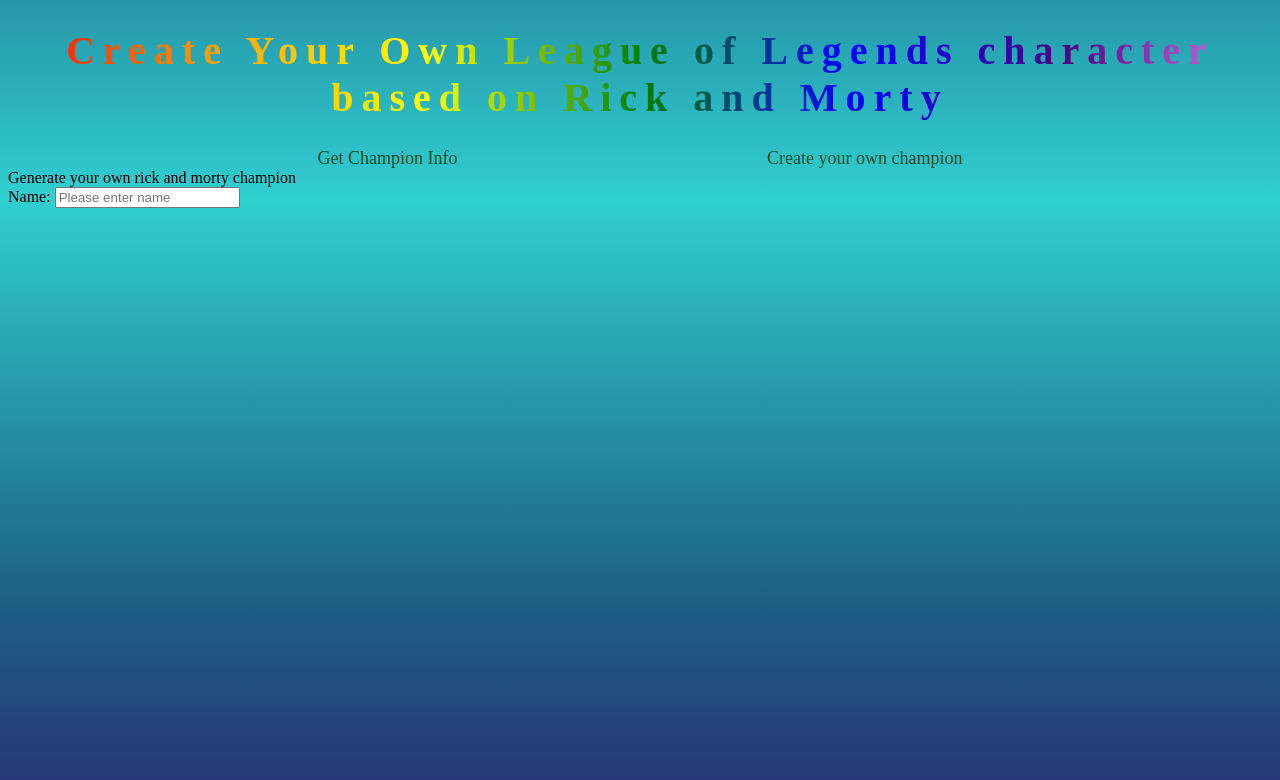
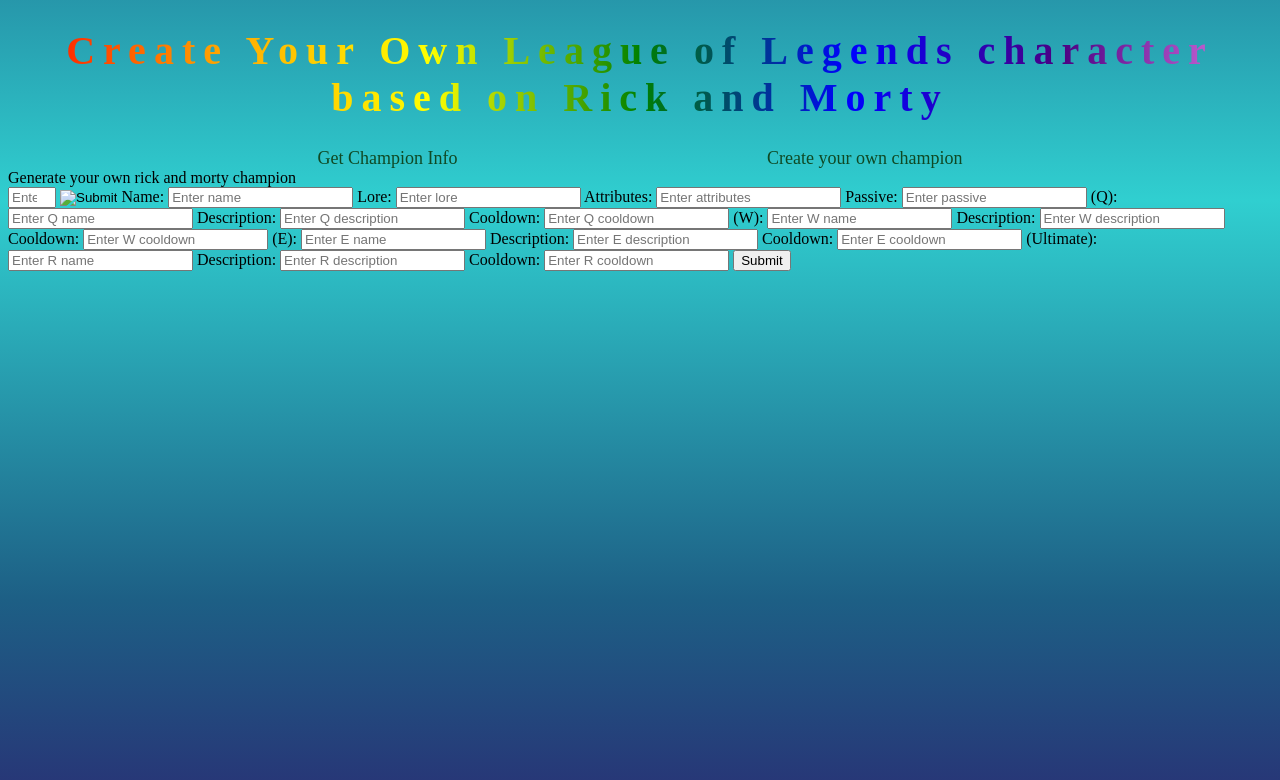
Before and after one commit to Jesse-Chong/project-front-end-portfolio, a website built with webpack: page create-your-own-LOL/index.html in a window 1280 px wide. Built offline with nearby package versions, Linux system fonts and the light colour scheme.

Commit message:
added a submit form

```diff
--- a/create-your-own-LOL/index.html
+++ b/create-your-own-LOL/index.html
@@ -24,8 +24,61 @@
         <div class="form-container">
             <div class="Generate champion">Generate your own rick and morty champion</div>
             <form id="champ-form">
-            <label for="name">Name:</label>
-            <input type="text" id="champ-form" placeholder="Please enter name" required/>
+            <label for="champ-id"></label>
+            <input type="number" id="champ-id" min=1 max=3 placeholder="Enter champ ID as a base" required/>
+
+            <label for="champ-img"></label>
+            <input type="image" id="champ-img" placeholder="Enter img url"/>
+
+            <label for="champ-name">Name:</label>
+            <input type="text" id="champ-name" placeholder="Enter name"/>
+
+            <label for="champ-lore">Lore:</label>
+            <input type="text" id="champ-lore" placeholder="Enter lore"/>
+
+            <label for="champ-attribute">Attributes:</label>
+            <input type="text" id="champ-attribute" placeholder="Enter attributes"/>
+
+            <label for="champ-passive">Passive:</label>
+            <input type="text" id="champ-passive" placeholder="Enter passive"/>
+
+            <label for="skill-q-name">(Q):</label>
+            <input type="text" id="skill-q-name" placeholder="Enter Q name"/>
+
+            <label for="skill-q-description">Description:</label>
+            <input type="text" id="skill-q-description" placeholder="Enter Q description"/>
+
+            <label for="skill-q-cooldown">Cooldown:</label>
+            <input type="number" id="skill-q-cooldown" placeholder="Enter Q cooldown"/>
+
+            <label for="skill-w-name">(W):</label>
+            <input type="text" id="skill-w-name" placeholder="Enter W name"/>
+
+            <label for="skill-w-description">Description:</label>
+            <input type="text" id="skill-w-description" placeholder="Enter W description"/>
+
+            <label for="skill-w-cooldown">Cooldown:</label>
+            <input type="number" id="skill-w-cooldown" placeholder="Enter W cooldown"/>
+
+            <label for="skill-e-name">(E):</label>
+            <input type="text" id="skill-e-name" placeholder="Enter E name"/>
+
+            <label for="skill-e-description">Description:</label>
+            <input type="text" id="skill-e-description" placeholder="Enter E description"/>
+
+            <label for="skill-e-cooldown">Cooldown:</label>
+            <input type="number" id="skill-e-cooldown" placeholder="Enter E cooldown"/>
+
+            <label for="skill-r-name">(Ultimate):</label>
+            <input type="text" id="skill-r-name" placeholder="Enter R name"/>
+
+            <label for="skill-r-description">Description:</label>
+            <input type="text" id="skill-r-description" placeholder="Enter R description"/>
+
+            <label for="skill-r-cooldown">Cooldown:</label>
+            <input type="number" id="skill-r-cooldown" placeholder="Enter R cooldown"/>
+
+            <button type="submit">Submit</button>
         </form>
         </div>
     </div>
```
Also changed, not shown: create-your-own-LOL/main.js (+60 -0 lines).
